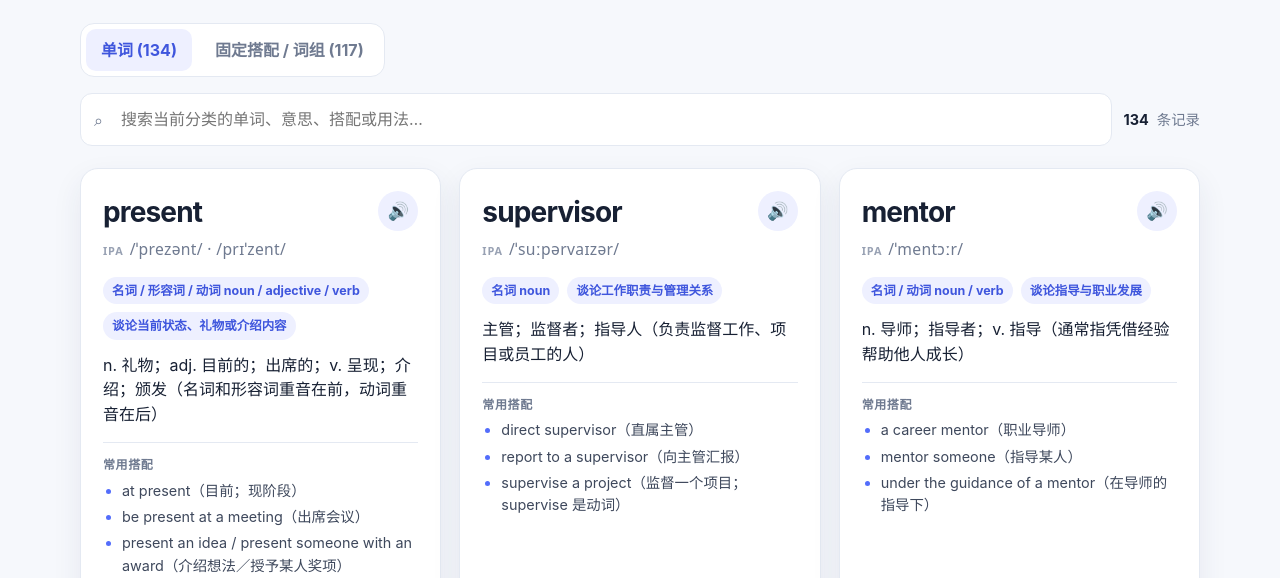
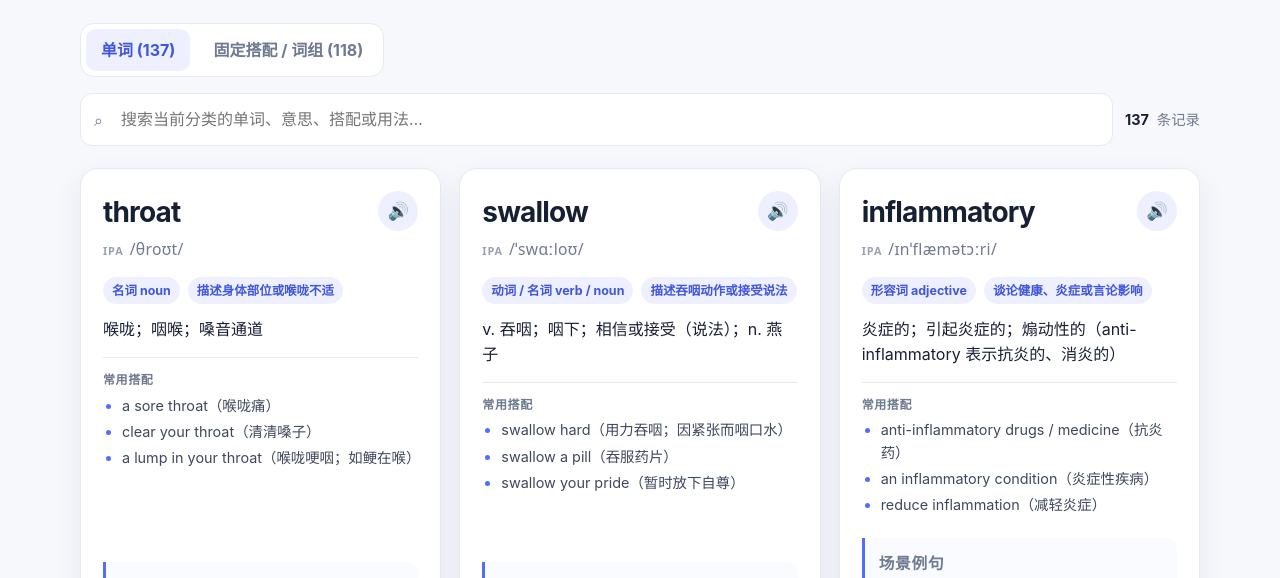
Before and after one commit to Eschngn/EnglishLearning, a plain HTML site: page speaking-notebook.html in a window 1280 px wide. Shown: the part 222-800 px from the top of the page. Drawn offline with Linux system fonts and the light colour scheme.

Commit message:
add new words

```diff
--- a/speaking-notebook.html
+++ b/speaking-notebook.html
@@ -37,6 +37,10 @@
   <script>
     // 数组按添加时间倒序排列（最新的在最前面），显示时直接按数组顺序展示。
     const words = [
+      {type:"word",word:"throat",ipa:"/θroʊt/",part:"名词 noun",meaning:"喉咙；咽喉；嗓音通道",scene:"描述身体部位或喉咙不适",example:"My throat is sore, so I’m going to drink some warm tea.",translation:"我的喉咙痛，所以我打算喝点热茶。"},
+      {type:"word",word:"swallow",ipa:"/ˈswɑːloʊ/",part:"动词 / 名词 verb / noun",meaning:"v. 吞咽；咽下；相信或接受（说法）；n. 燕子",scene:"描述吞咽动作或接受说法",example:"It hurts when I swallow, so I’m eating soft food today.",translation:"我吞咽时会痛，所以今天吃软食。"},
+      {type:"word",word:"inflammatory",ipa:"/ɪnˈflæmətɔːri/",part:"形容词 adjective",meaning:"炎症的；引起炎症的；煽动性的（anti-inflammatory 表示抗炎的、消炎的）",scene:"谈论健康、炎症或言论影响",example:"The doctor recommended an anti-inflammatory medicine for the swelling.",translation:"医生建议用抗炎药来缓解肿胀。"},
+      {type:"phrase",word:"catch a chill",ipa:"/kætʃ ə tʃɪl/",part:"短语 verb phrase",meaning:"着凉；受寒（常指因寒冷而感到不适或生病）",scene:"描述着凉或受寒",example:"Take a jacket so you don’t catch a chill after sunset.",translation:"带件夹克，免得日落后着凉。"},
       {type:"word",word:"present",ipa:"/ˈprezənt/ · /prɪˈzent/",part:"名词 / 形容词 / 动词 noun / adjective / verb",meaning:"n. 礼物；adj. 目前的；出席的；v. 呈现；介绍；颁发（名词和形容词重音在前，动词重音在后）",scene:"谈论当前状态、礼物或介绍内容",example:"Everyone present received a small present, and Maya presented the award.",translation:"所有在场的人都收到了一份小礼物，Maya 颁发了奖项。"},
       {type:"word",word:"supervisor",ipa:"/ˈsuːpərvaɪzər/",part:"名词 noun",meaning:"主管；监督者；指导人（负责监督工作、项目或员工的人）",scene:"谈论工作职责与管理关系",example:"My supervisor helped me set clear goals for the project.",translation:"我的主管帮我为这个项目设定了明确目标。"},
       {type:"word",word:"mentor",ipa:"/ˈmentɔːr/",part:"名词 / 动词 noun / verb",meaning:"n. 导师；指导者；v. 指导（通常指凭借经验帮助他人成长）",scene:"谈论指导与职业发展",example:"She found a mentor who guided her through her first year at work.",translation:"她找到了一位导师，指导她度过了工作的第一年。"},
@@ -291,6 +295,10 @@
     ];
     // 单词展示高频搭配，词组展示相近表达或常用句型。
     const learningNotes = {
+      "throat":["a sore throat（喉咙痛）","clear your throat（清清嗓子）","a lump in your throat（喉咙哽咽；如鲠在喉）"],
+      "swallow":["swallow hard（用力吞咽；因紧张而咽口水）","swallow a pill（吞服药片）","swallow your pride（暂时放下自尊）"],
+      "inflammatory":["anti-inflammatory drugs / medicine（抗炎药）","an inflammatory condition（炎症性疾病）","reduce inflammation（减轻炎症）"],
+      "catch a chill":["catch a chill from the cold（因寒冷而着凉）","keep warm so you don’t catch a chill（保暖以免着凉）","catch a cold（感冒；与 catch a chill 含义不同）"],
       "present":["at present（目前；现阶段）","be present at a meeting（出席会议）","present an idea / present someone with an award（介绍想法／授予某人奖项）"],
       "supervisor":["direct supervisor（直属主管）","report to a supervisor（向主管汇报）","supervise a project（监督一个项目；supervise 是动词）"],
       "mentor":["a career mentor（职业导师）","mentor someone（指导某人）","under the guidance of a mentor（在导师的指导下）"],
```
